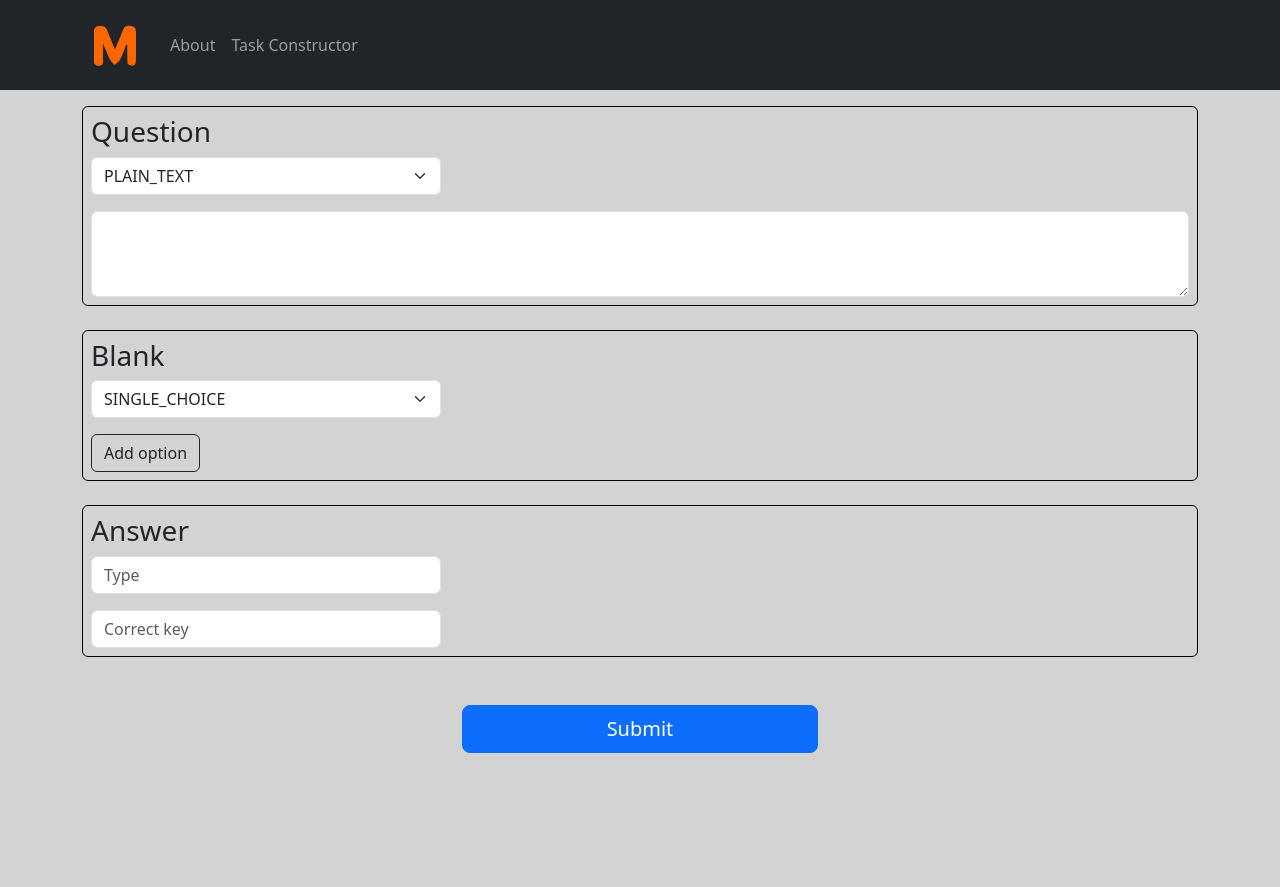
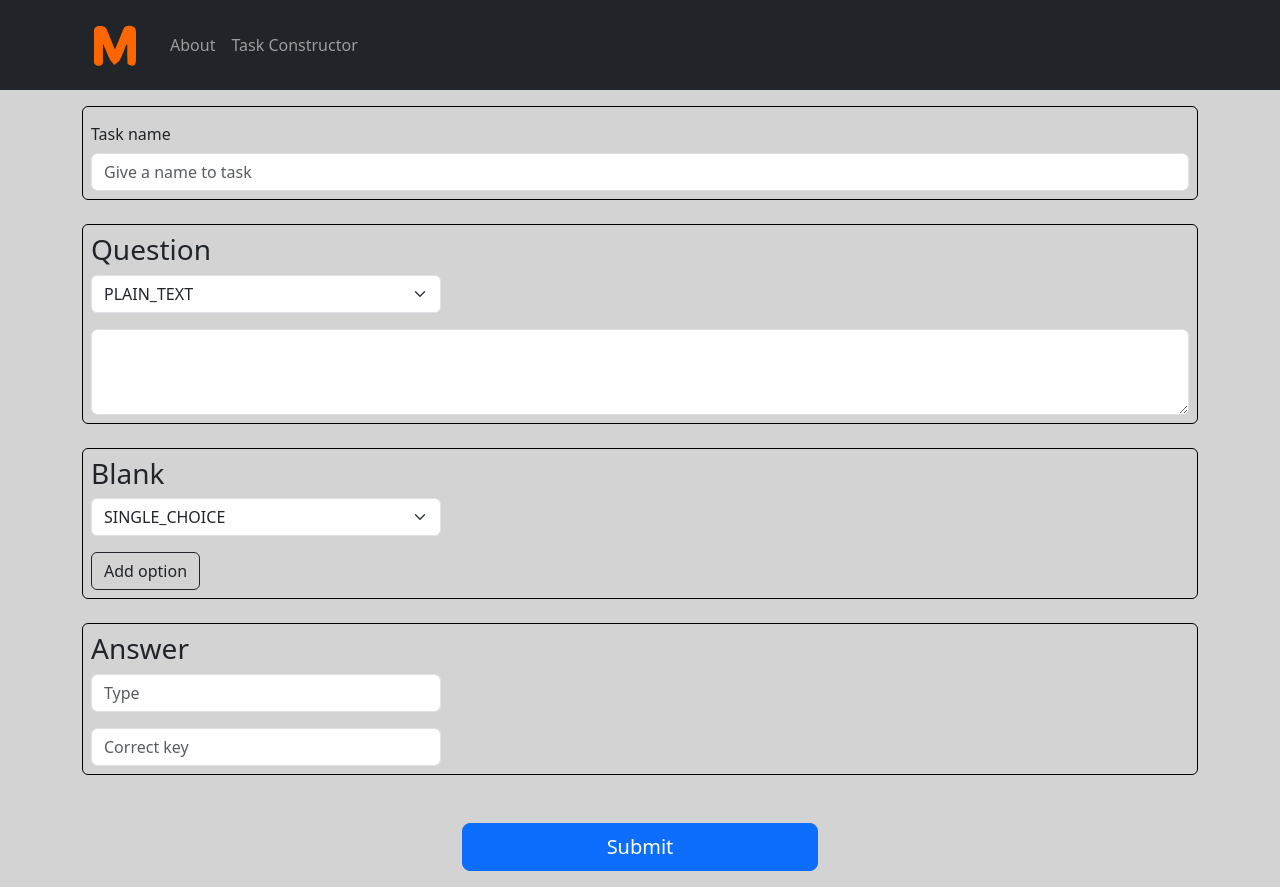
Before and after one commit to EthanIsaac2583/memes, a React (Create React App) app in the folder memed-frontend/: page /task-constructor in a window 1280 px wide. Before the commit the page ends 800 px from the top, so only its background shows below. Built offline with nearby package versions, Linux system fonts and the light colour scheme.

Commit message:
m: memed task

```diff
--- a/memed-frontend/src/pages/task-constructor/index.tsx
+++ b/memed-frontend/src/pages/task-constructor/index.tsx
@@ -10,6 +10,7 @@ import {SubmitHandler, useForm, FormProvider} from "react-hook-form";
 import {BlankSection} from "./blank-section";
 import {AnswerSection} from "./answer-section";
 import {QuestionSection} from "./question-section";
+import {MetaSection} from "./meta-section";
 
 export const TaskConstructor = () => {
   const methods = useForm<TTaskDto>();
@@ -34,6 +35,9 @@ export const TaskConstructor = () => {
       <FormProvider {...methods}>
         <Form onSubmit={methods.handleSubmit(submit)}>
           <Container>
+            <MetaSection />
+          </Container>
+          <Container className="mt-4">
             <QuestionSection />
           </Container>
           <Container className="mt-4">
--- /dev/null
+++ b/memed-frontend/src/pages/task-constructor/meta-section.tsx
@@ -0,0 +1,26 @@
+import Row from "react-bootstrap/Row";
+import Col from "react-bootstrap/Col";
+import {FormSection} from "../../components/form-section";
+import Form from "react-bootstrap/esm/Form";
+import {useFormContext} from "react-hook-form";
+
+export const MetaSection = () => {
+  const { register } = useFormContext();
+
+  return (
+    <FormSection>
+      <Row>
+        <Col>
+          <Form.Group>
+            <Form.Label column sm="2">
+              Task name
+            </Form.Label>
+            <Col>
+              <Form.Control {...register('name')} type="text" placeholder="Give a name to task" />
+            </Col>
+          </Form.Group>
+        </Col>
+      </Row>
+    </FormSection>
+  )
+}
```
